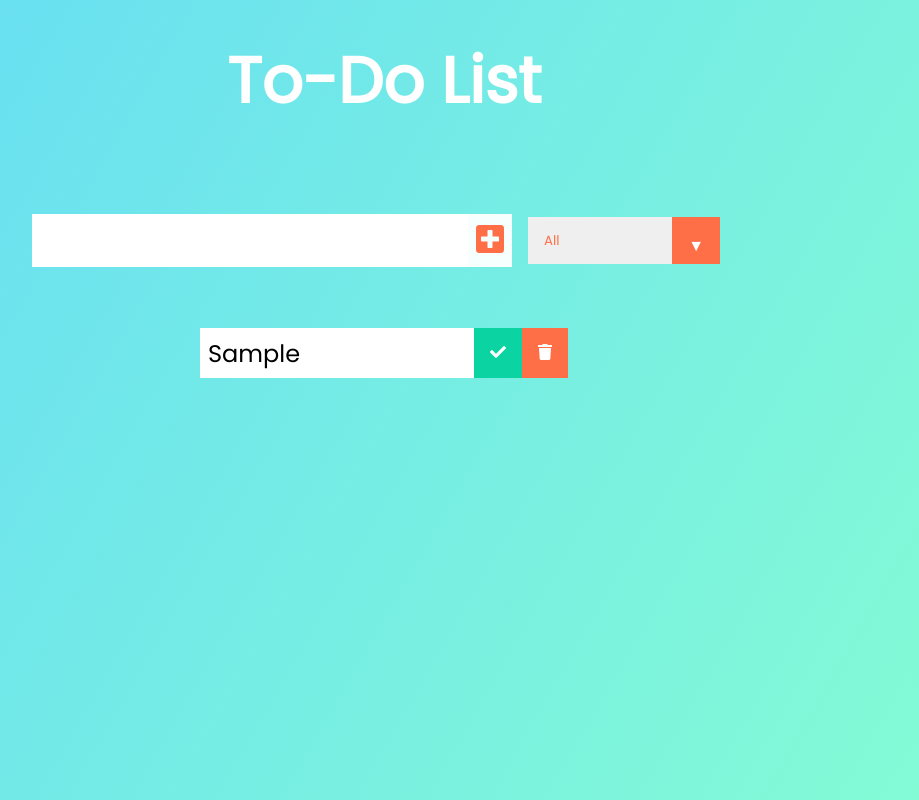
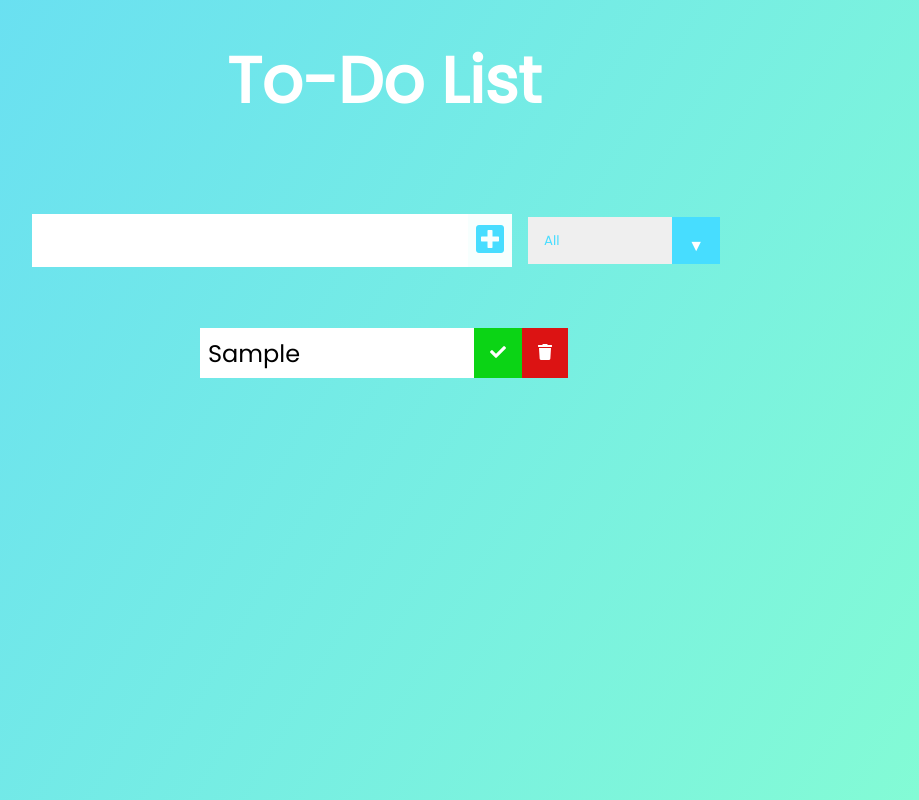
Before and after one commit to HenryKondratko/react-to-do, a React (Create React App) app: page / in a window 1280 px wide. Both pictures are taken after typing "Sample" into the empty fields and a click on the button 746 px from the left and 240 px from the top of the page. Shown: the whole page, without its empty margins (256-1175 px from the left). Built offline with nearby package versions, Linux system fonts and the light colour scheme.

Commit message:
more styling

```diff
--- a/src/App.css
+++ b/src/App.css
@@ -28,13 +28,13 @@ form button {
   background: white;
 }
 form button {
-  color: #ff6f47;
+  color: #47DDFFFF;
   background: #f7fffe;
   cursor: pointer;
   transition: all 0.3s ease;
 }
 form button:hover {
-  background: #ff6f47;
+  background: #47DDFFFF;
   color: white;
 }
 .todo-container {
@@ -67,7 +67,7 @@ form button:hover {
 
 .trash-btn,
 .complete-btn {
-  background: #ff6f47;
+  background: #dc1313;
   color: white;
   border: none;
   padding: 1rem;
@@ -75,7 +75,7 @@ form button:hover {
   font-size: 1rem;
 }
 .complete-btn {
-  background: rgb(11, 212, 162);
+  background: rgb(11, 212, 21);
 }
 .todo-item {
   padding: 0rem 0.5rem;
@@ -115,7 +115,7 @@ select {
   overflow: hidden;
 }
 select {
-  color: #ff6f47;
+  color: #47DDFFFF;
   font-family: "Poppins", sans-serif;
   cursor: pointer;
   width: 12rem;
@@ -127,7 +127,7 @@ select {
   top: 0;
   right: 0;
   padding: 1rem;
-  background: #ff6f47;
+  background: #47DDFFFF;
   cursor: pointer;
   pointer-events: none;
 }
```
